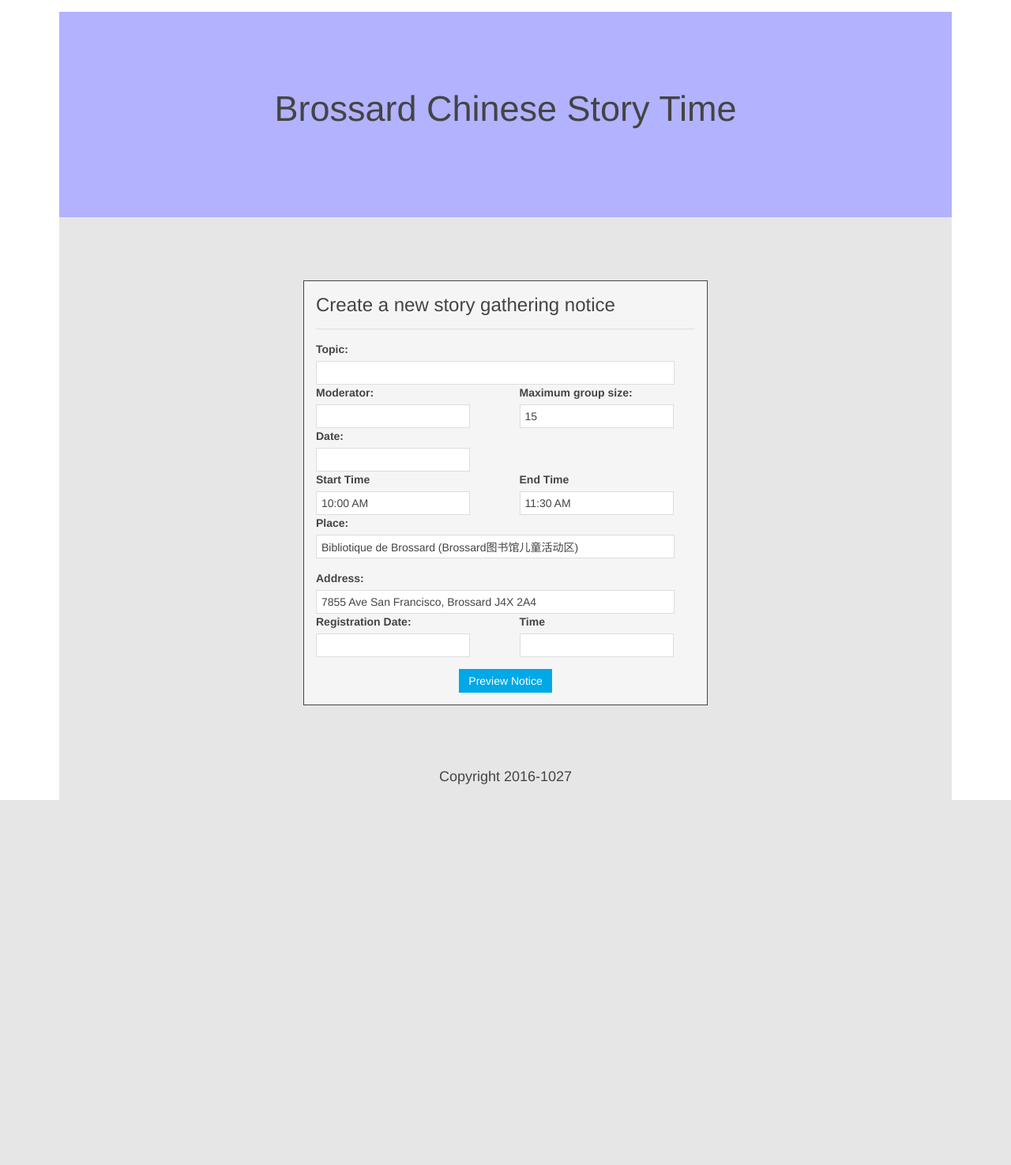
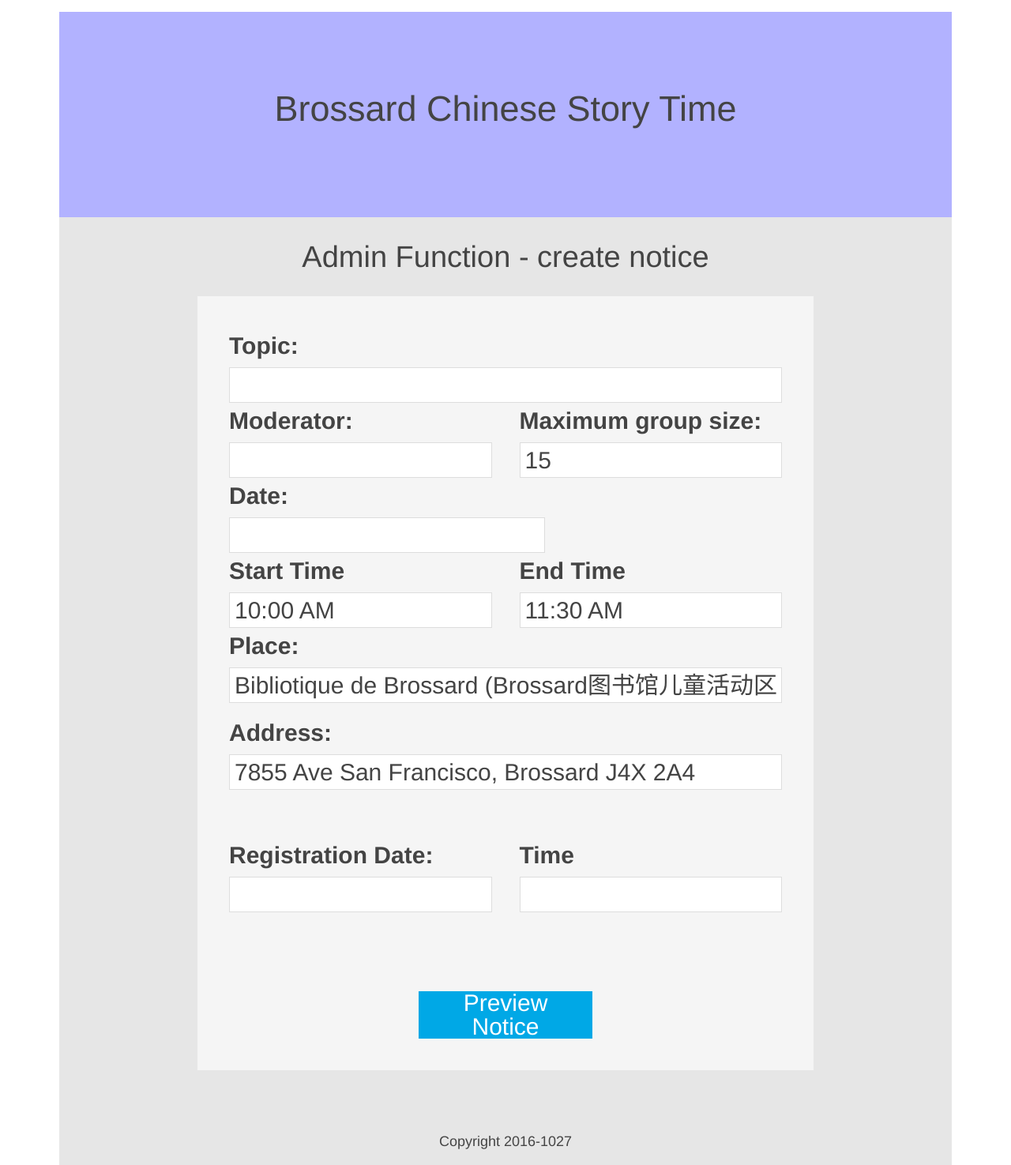
Before and after one commit to tawaye/bsdcnstory, a Django app: page /chinesestory/createnotice/ in a window 1280 px wide. Shown: the whole page at 79% size. Before the commit the page ends 1013 px from the top, so only its background shows below. Run offline with Django 3.2, Linux system fonts and the light colour scheme; a user stored in the database is signed in.

Commit message:
layout and fontsizes

```diff
--- a/chinesestory/views.py
+++ b/chinesestory/views.py
@@ -99,6 +99,7 @@ def createnotice(request):
 			if len(errmsgs) == 0:
 				context['isadmin'] = True
 				context['isactive'] = True
+				context['heading'] = 'Admin function - preview notice'
 				context.update(current_notice)
 				record_current_notice(current_notice)
 				return render(request, 'notice.html', context)
@@ -120,7 +121,9 @@ def createnotice(request):
 			return render(request, 'error.html', {})
 	else:
 		default_notice = setdefaultnotice()
-		return render(request, 'createnotice.html', default_notice)
+		context['heading'] = 'Admin Function - create notice'
+		context.update(default_notice)
+		return render(request, 'createnotice.html', context)
 
 def shownotice(request):
 	context = {}
--- a/templates/createnotice.html
+++ b/templates/createnotice.html
@@ -1,78 +1,76 @@
 {% extends "./base.html" %}
 {% block content %}
 
-	<div class="uk-panel uk-panel-box uk-container-center uk-text-left" style="width: 480px; border-width: 1px; border-style: solid;">
+	<div class="uk-panel uk-panel-box uk-container-center uk-text-left" style="width: 700px; padding: 40px;">
 
-	<h2>Create a new story gathering notice</h2>
-	<hr>
-	<form class="uk-form uk-form-stacked" method="post" action="">
+	<form class="uk-form uk-form-stacked" method="post" action="" style="font-size: 30px; line-height: 150%">
 		{% csrf_token %}
 		<div class="uk-form-row">
 			<label class="uk-form-label">Topic:</label>
-			<input name="gathering_topic" type="text" size="52" maxlength="40" value="{{ gathering_topic }}" required>
+			<input name="gathering_topic" type="text" size="52" maxlength="40" value="{{ gathering_topic }}" required style="height: 45px; line-height: 150%;">
 		</div>
 
 		<div class="uk-grid">
 			<div class="uk-width-1-2">
 				<div class="uk-form-row">
 					<label class="uk-form-label">Moderator:</label>
-					<input name="gathering_moderator" type="text" value="{{ gathering_moderator }}">
+					<input name="gathering_moderator" type="text" value="{{ gathering_moderator }}" style="height: 45px; line-height: 150%;">
 				</div>
 			</div>
 			<div class="uk-width-1-2">
 				<div class="uk-form-row">
 					<label class="uk-form-label">Maximum group size:</label>
-					<input name="max_groupsize" type="text" value="{{ max_groupsize }}" required>
+					<input name="max_groupsize" type="text" value="{{ max_groupsize }}" required style="height: 45px; line-height: 150%;">
 				</div>
 			</div>
 		</div>
 
 		<div class="uk-form-row">
 			<label class="uk-form-label">Date:</label>
-			<input name="gathering_date" type="text" value="{{ gathering_date }}" data-uk-datepicker="{format:'YYYY-MM-DD'}" required>
+			<input name="gathering_date" type="text" value="{{ gathering_date }}" data-uk-datepicker="{format:'YYYY-MM-DD'}" required style="height: 45px; line-height: 150%;">
 		</div>
 
 		<div class="uk-grid">
 			<div class="uk-width-1-2">
 				<div class="uk-form-row">
 					<label class="uk-form-label">Start Time</label>
-					<input name="gathering_starttime" type="text" value="{{ gathering_starttime }}" data-uk-timepicker="{format:'12h'}" required>
+					<input name="gathering_starttime" type="text" value="{{ gathering_starttime }}" data-uk-timepicker="{format:'12h'}" required style="height: 45px; line-height: 150%;">
 				</div>
 			</div>
 			<div class="uk-width-1-2">
 				<div class="uk-form-row">
 					<label class="uk-form-label">End Time</label>
-					<input name="gathering_endtime" type="text" value="{{ gathering_endtime }}" data-uk-timepicker="{format:'12h'}" required>
+					<input name="gathering_endtime" type="text" value="{{ gathering_endtime }}" data-uk-timepicker="{format:'12h'}" required style="height: 45px; line-height: 150%;">
 				</div>
 			</div>
 		</div>
 
 		<div class="uk-form-row">
 			<label class="uk-form-label">Place:</label>
-			<input name="gathering_place" type="text" size="52" maxlength="50" value="{{ gathering_place }}" >
+			<input name="gathering_place" type="text" size="52" maxlength="50" value="{{ gathering_place }}" style="height: 45px; line-height: 150%;">
 		</div>
 		<div class="uk-form-row">
 			<label class="uk-form-label">Address:</label>
-			<input name="gathering_address" type="text" size="52" maxlength="50" value="{{ gathering_address }}" >
+			<input name="gathering_address" type="text" size="52" maxlength="50" value="{{ gathering_address }}" style="height: 45px; line-height: 150%;">
 		</div>
 
 		<div class="uk-grid">
 			<div class="uk-width-1-2">
-				<div class="uk-form-row">
+				<div class="uk-form-row" style="padding-top: 60px;">
 					<label class="uk-form-label">Registration Date:</label>
-					<input name="registration_date" type="text" value="{{ registration_date }}" data-uk-datepicker="{format:'YYYY-MM-DD'}" required>
+					<input name="registration_date" type="text" value="{{ registration_date }}" data-uk-datepicker="{format:'YYYY-MM-DD'}" required style="height: 45px; line-height: 150%;">
 				</div>
 			</div>
 			<div class="uk-width-1-2">
-				<div class="uk-form-row">
+				<div class="uk-form-row" style="padding-top: 60px;">
 					<label class="uk-form-label">Time</label>
-					<input name="registration_time" type="text" value="{{ registration_time }}" data-uk-timepicker="{format:'12h'}" required>
+					<input name="registration_time" type="text" value="{{ registration_time }}" data-uk-timepicker="{format:'12h'}" required style="height: 45px; line-height: 150%;">
 				</div>
 			</div>
 		</div>
 
-		<div class="uk-form-row uk-text-center uk-margin-top">
-			<button name="previewnotice" class="uk-button uk-button-primary">Preview Notice</button>
+		<div class="uk-form-row uk-text-center" style="padding-top: 100px">
+			<button name="previewnotice" class="uk-button uk-button-primary" style="width: 220px; height: 60px; font-size: 30px;">Preview Notice</button>
 		</div>
 
 
```
